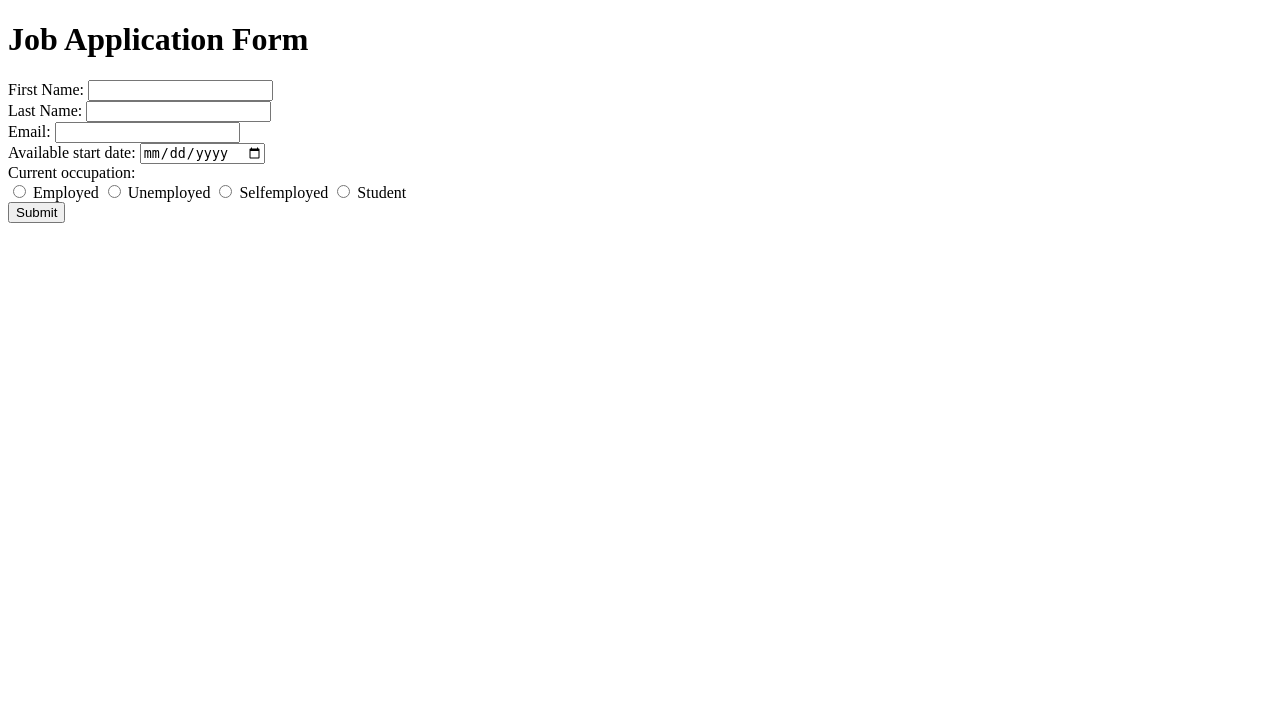
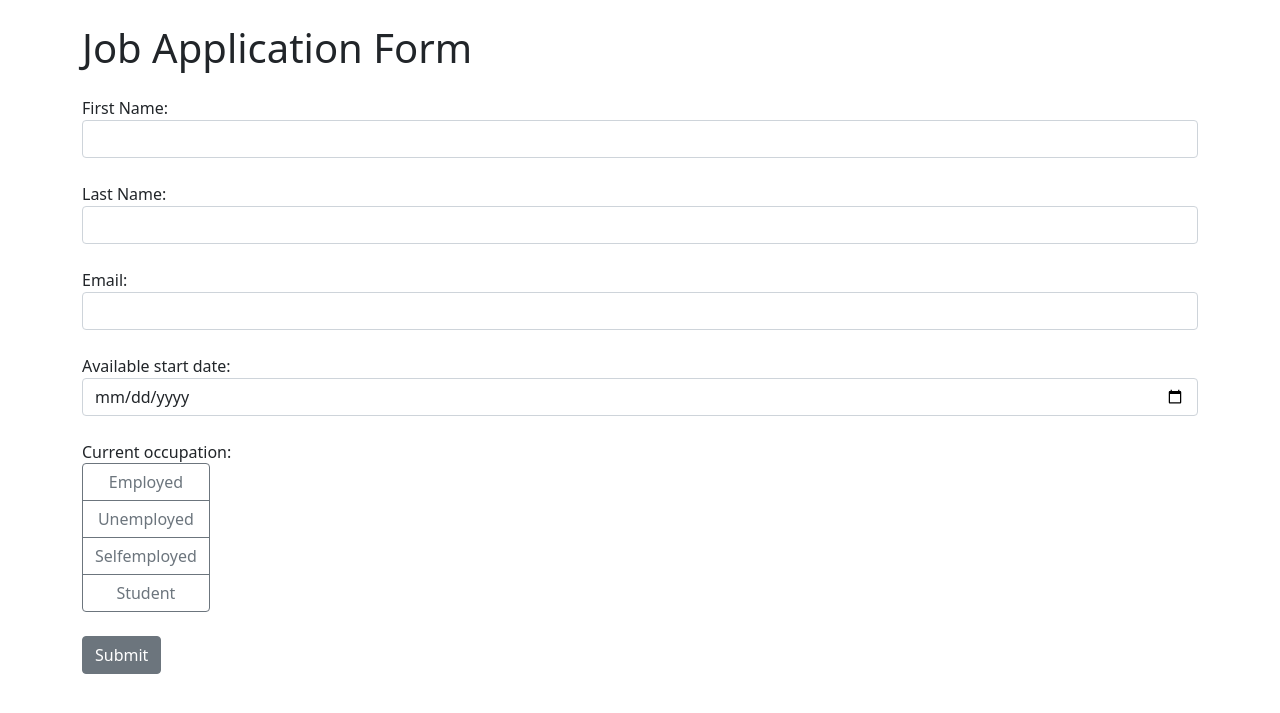
Before and after one commit to SqueekyMouse/app16_flask_job_form, a Flask app: page / in a window 1280 px wide. Shown: the top 713 px of the page. Run offline with Flask 3, Linux system fonts and the light colour scheme.

Commit message:
add css bootstrap to index html

```diff
--- /dev/null
+++ b/res/boostrap+css+link.txt
@@ -0,0 +1 @@
+<link rel="stylesheet" href="https://cdn.jsdelivr.net/npm/bootstrap@5.1.3/dist/css/bootstrap.min.css">
--- /dev/null
+++ b/res/boostrap+javascript+link.txt
@@ -0,0 +1,2 @@
+<script src="https://code.jquery.com/jquery-3.6.0.min.js"></script>
+<script src="https://cdn.jsdelivr.net/npm/bootstrap@5.1.3/dist/js/bootstrap.min.js"></script>
--- a/templates/index.html
+++ b/templates/index.html
@@ -3,44 +3,49 @@
     <head>
         <meta charset="utf-8">
         <meta name="viewport" content="width=device-width, initial-scale=1, shrink-to-fit=no">
+        <link rel="stylesheet" href="https://cdn.jsdelivr.net/npm/bootstrap@5.1.3/dist/css/bootstrap.min.css">
     </head>
     <body >
-        <h1>Job Application Form</h1>
+        <div class="container">
+            <h1 class="mt-4 mb-4">Job Application Form</h1>
             <form>
-            <div>
+                <div class="form-group mb-4">
                     <label for="first_name">First Name:</label>
-                <input type="test" id="first_name" name="first_name" required>
+                    <input class="form-control" type="test" id="first_name" name="first_name" required>
                 </div>
-            <div>
+                <div class="form-group mb-4">
                     <label for="last_name">Last Name:</label>
-                <input type="test" id="last_name" name="last_name" required>
+                    <input class="form-control" type="test" id="last_name" name="last_name" required>
                 </div>
-            <div>
+                <div class="form-group mb-4">
                     <label for="email">Email:</label>
-                <input type="email" id="email" name="email" required>
+                    <input class="form-control" type="email" id="email" name="email" required>
                 </div>
-            <div>
+                <div class="form-group mb-4">
                     <label for="date">Available start date:</label>
-                <input type="date" id="date" name="date" required>
+                    <input class="form-control" type="date" id="date" name="date" required>
                 </div>
-            <div>
+                <div class="form-group mb-4">
                     <label>Current occupation:</label>
                     <br>
-                <div id="occupation">
-                    <input type="radio" id="employed" name="occupation" required>
-                    <label for="employed">Employed</label>
+                    <div class="btn-group-vertical" id="occupation">
+                        <input class="btn-check form-control" type="radio" id="employed" name="occupation" required>
+                        <label class="btn btn-outline-secondary" for="employed">Employed</label>
 
-                    <input type="radio" id="unemployed" name="occupation" required>
-                    <label for="unemployed">Unemployed</label>
+                        <input class="btn-check form-control" type="radio" id="unemployed" name="occupation" required>
+                        <label class="btn btn-outline-secondary" for="unemployed">Unemployed</label>
 
-                    <input type="radio" id="self-employed" name="occupation" required>
-                    <label for="self-employed">Selfemployed</label>
+                        <input class="btn-check form-control" type="radio" id="self-employed" name="occupation" required>
+                        <label class="btn btn-outline-secondary" for="self-employed">Selfemployed</label>
 
-                    <input type="radio" id="student" name="occupation" required>
-                    <label for="student">Student</label>
+                        <input class="btn-check form-control" type="radio" id="student" name="occupation" required>
+                        <label class="btn btn-outline-secondary" for="student">Student</label>
                     </div>
                 </div>
-            <button type="button">Submit</button>
+                <button class="btn btn-secondary mb-4" type="button">Submit</button>
             </form>
+        </div>
+        <script src="https://code.jquery.com/jquery-3.6.0.min.js"></script>
+        <script src="https://cdn.jsdelivr.net/npm/bootstrap@5.1.3/dist/js/bootstrap.min.js"></script>
     </body>
 </html>
```
Lines whose indentation alone changed are shown as unchanged.
